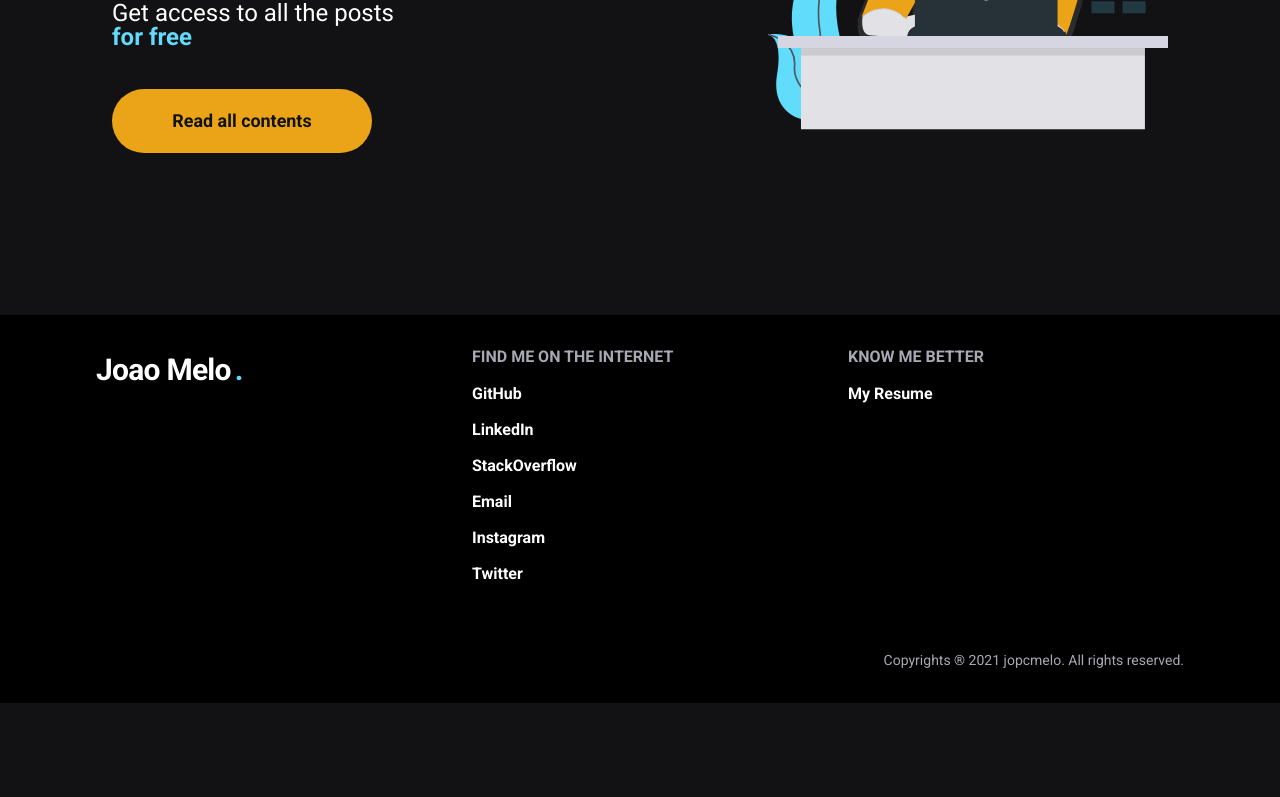
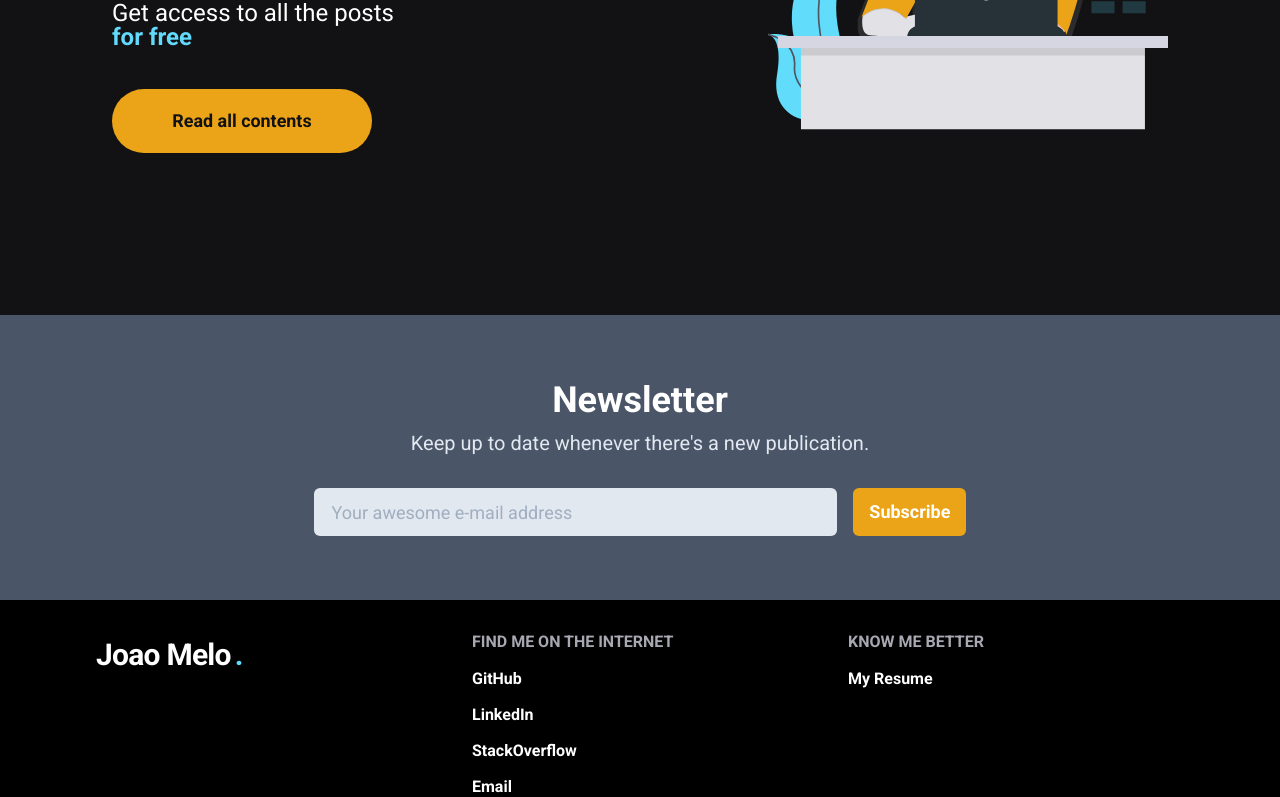
Before and after one commit to joaopcm/website, a Next.js app: page / in a window 1280 px wide. Shown: the part 485-1282 px from the top of the page. Before the commit the page ends 1188 px from the top, so only its background shows below. Built offline with nearby package versions, Linux system fonts and the light colour scheme.

Commit message:
feat: add NewsletterSubscription component and render it in the Footer

```diff
--- a/package.json
+++ b/package.json
@@ -12,6 +12,7 @@
     "@chakra-ui/react": "^1.6.1",
     "@emotion/react": "^11.4.0",
     "@emotion/styled": "^11.3.0",
+    "@hookform/resolvers": "^2.6.1",
     "@prismicio/client": "^4.0.0",
     "axios": "^0.21.1",
     "date-fns": "^2.21.3",
@@ -21,9 +22,12 @@
     "prismic-reactjs": "^1.3.3",
     "react": "17.0.2",
     "react-dom": "^17.0.2",
+    "react-hook-form": "^7.12.1",
     "react-icons": "^4.2.0",
     "react-syntax-highlighter": "^15.4.3",
-    "sass": "^1.32.13"
+    "react-toastify": "^7.0.4",
+    "sass": "^1.32.13",
+    "yup": "^0.32.9"
   },
   "devDependencies": {
     "@types/node": "^15.0.3",
--- a/src/components/Button.tsx
+++ b/src/components/Button.tsx
@@ -1,7 +1,12 @@
-import { Button as ChakraButton, Icon, Text } from "@chakra-ui/react";
+import {
+  Button as ChakraButton,
+  Icon,
+  Text,
+  ButtonProps as ChakraButtonProps,
+} from "@chakra-ui/react";
 import { IconType } from "react-icons";
 
-interface ButtonProps {
+interface ButtonProps extends ChakraButtonProps {
   backgroundColor?: string;
   onClick?: () => void;
   icon?: IconType;
@@ -17,6 +22,7 @@ export function Button({
   iconColor = "white",
   text,
   textColor = "white",
+  ...rest
 }: ButtonProps) {
   return (
     <ChakraButton
@@ -36,6 +42,7 @@ export function Button({
         filter: "brightness(0.8)",
       }}
       onClick={onClick}
+      {...rest}
     >
       {icon && <Icon as={icon} color={iconColor} w="20px" h="20px" mr="1rem" />}
       <Text color={textColor}>{text}</Text>
--- a/src/components/Footer/index.tsx
+++ b/src/components/Footer/index.tsx
@@ -2,9 +2,13 @@ import { Box, Flex, SimpleGrid, Text, List } from "@chakra-ui/react";
 import { Logo } from "../Header/Logo";
 import { FooterTitle } from "./FooterTitle";
 import { FooterItem } from "./FooterItem";
+import { NewsletterSubscription } from "../NewsletterSubscription";
 
 export function Footer() {
   return (
+    <>
+      <NewsletterSubscription />
+
       <Box bgColor="black" px={["2rem", "6rem"]}>
         <Box py="2rem" fontSize="sm">
           <SimpleGrid columns={[1, 3]} spacing={10}>
@@ -16,7 +20,9 @@ export function Footer() {
               <FooterTitle>FIND ME ON THE INTERNET</FooterTitle>
 
               <List spacing={3}>
-              <FooterItem href="https://github.com/joaopcm">GitHub</FooterItem>
+                <FooterItem href="https://github.com/joaopcm">
+                  GitHub
+                </FooterItem>
                 <FooterItem href="https://www.linkedin.com/in/joaopcm/">
                   LinkedIn
                 </FooterItem>
@@ -53,9 +59,11 @@ export function Footer() {
           fontSize="sm"
         >
           <Text>
-          Copyrights ® {new Date().getFullYear()} jopcmelo. All rights reserved.
+            Copyrights ® {new Date().getFullYear()} jopcmelo. All rights
+            reserved.
           </Text>
         </Flex>
       </Box>
+    </>
   );
 }
--- /dev/null
+++ b/src/components/Input.tsx
@@ -0,0 +1,45 @@
+import {
+  FormControl,
+  FormLabel,
+  FormErrorMessage,
+  Input as ChakraInput,
+  InputProps as ChakraInputProps,
+} from "@chakra-ui/react";
+import { forwardRef, ForwardRefRenderFunction } from "react";
+import { FieldError } from "react-hook-form";
+
+interface InputProps extends ChakraInputProps {
+  name: string;
+  label?: string;
+  error?: FieldError;
+  shouldShowErrorMessage?: boolean;
+}
+
+const InputBase: ForwardRefRenderFunction<HTMLInputElement, InputProps> = (
+  { name, label, error = null, shouldShowErrorMessage = true, ...rest },
+  ref
+) => {
+  return (
+    <FormControl isInvalid={!!error}>
+      {label && <FormLabel htmlFor={name}>{label}</FormLabel>}
+
+      <ChakraInput
+        id={name}
+        name={name}
+        focusBorderColor="white"
+        bgColor="gray.900"
+        variant="filled"
+        _hover={{ bgColor: "gray.900" }}
+        size="lg"
+        ref={ref}
+        {...rest}
+      />
+
+      {!!error && shouldShowErrorMessage && (
+        <FormErrorMessage m="0">{error.message}</FormErrorMessage>
+      )}
+    </FormControl>
+  );
+};
+
+export const Input = forwardRef(InputBase);
--- /dev/null
+++ b/src/components/NewsletterSubscription.tsx
@@ -0,0 +1,98 @@
+import { Box, Flex, Text, Heading, Stack, Button } from "@chakra-ui/react";
+import { SubmitHandler, useForm } from "react-hook-form";
+import * as yup from "yup";
+import { yupResolver } from "@hookform/resolvers/yup";
+import { toast } from "react-toastify";
+import { Input } from "./Input";
+
+type SubscribeFormData = {
+  email: string;
+};
+
+const subscribeFormSchema = yup.object().shape({
+  email: yup
+    .string()
+    .required("E-mail address is required")
+    .email("Invalid e-mail address"),
+});
+
+export function NewsletterSubscription() {
+  const { register, handleSubmit, formState, reset } = useForm({
+    resolver: yupResolver(subscribeFormSchema),
+  });
+  const { errors } = formState;
+
+  const handleSubscription: SubmitHandler<SubscribeFormData> = async (
+    values
+  ) => {
+    await new Promise((resolve) => setTimeout(resolve, 2000));
+
+    toast.success("You are now subscribed to the newsletter!", {
+      style: { backgroundColor: "var(--chakra-colors-green-500)" },
+    });
+
+    console.log(values);
+
+    reset();
+  };
+
+  return (
+    <Flex
+      px={["2rem", "4rem", "6rem"]}
+      py="4rem"
+      bgColor="gray.600"
+      textAlign="center"
+      alignItems="center"
+      justifyContent="center"
+      flexDirection="column"
+    >
+      <Heading as="h1" size="xl">
+        Newsletter
+      </Heading>
+      <Text
+        as="p"
+        color="gray.200"
+        mt="0.5rem"
+        mb="2rem"
+        lineHeight="1.625rem"
+        fontSize="xl"
+      >
+        Keep up to date whenever there's a new publication.
+      </Text>
+
+      <Box
+        as="form"
+        w={["100%", "100%", "60%"]}
+        onSubmit={handleSubmit(handleSubscription)}
+      >
+        <Stack spacing="4" direction={["column", "row"]}>
+          <Input
+            name="email"
+            type="email"
+            placeholder="Your awesome e-mail address"
+            bgColor="gray.200"
+            _hover={{ bgColor: "gray.200" }}
+            _focus={{ bgColor: "gray.200" }}
+            textColor="gray.500"
+            {...register("email")}
+            error={errors.email}
+            shouldShowErrorMessage={false}
+          />
+
+          <Button
+            type="submit"
+            bg="yellow.500"
+            transition="filter 0.2s"
+            _hover={{
+              filter: "brightness(0.8)",
+            }}
+            size="lg"
+            isLoading={formState.isSubmitting}
+          >
+            Subscribe
+          </Button>
+        </Stack>
+      </Box>
+    </Flex>
+  );
+}
--- a/src/pages/_app.tsx
+++ b/src/pages/_app.tsx
@@ -1,4 +1,6 @@
 import { ChakraProvider } from "@chakra-ui/react";
+import { ToastContainer } from "react-toastify";
+import "react-toastify/dist/ReactToastify.css";
 import { theme } from "../styles/theme";
 import { MenuDrawerProvider } from "../contexts/MenuDrawerContext";
 import { Header } from "../components/Header";
@@ -8,6 +10,7 @@ function MyApp({ Component, pageProps }) {
   return (
     <ChakraProvider theme={theme}>
       <MenuDrawerProvider>
+        <ToastContainer hideProgressBar />
         <Header />
         <Component {...pageProps} />
         <Footer />
--- a/src/styles/theme.ts
+++ b/src/styles/theme.ts
@@ -17,6 +17,9 @@ export const theme = extendTheme({
     yellow: {
       "500": "#eba417",
     },
+    green: {
+      "500": "#04d361",
+    },
   },
   fonts: {
     heading: "Roboto",
```
Also changed, not shown: 1 other file (tests, documents, lock files or other folders). Lines whose indentation alone changed are shown as unchanged.
